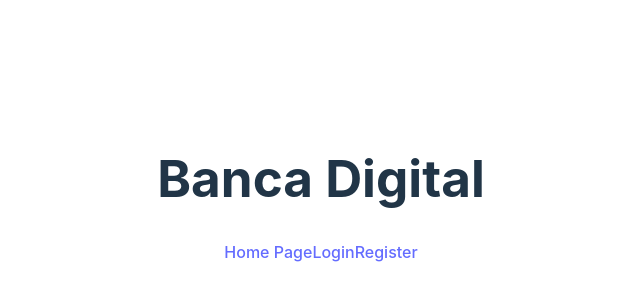
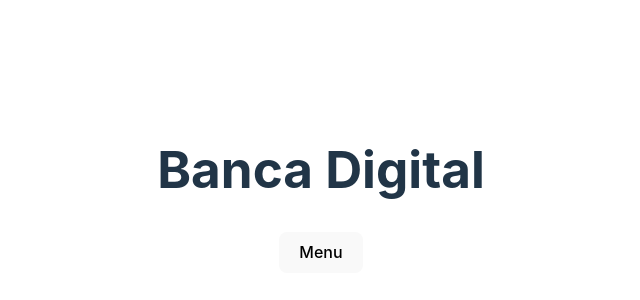
Before and after one commit to No-Country-simulation/c20-15-m-nest-react, a React (Vite) app: page / in a window 1280 px wide. Shown: the part 210-510 px from the top of the page, without its empty margins (319-959 px from the left). Built offline with nearby package versions, Linux system fonts and the light colour scheme.

Commit message:
Mayor Dinamismo NavBar

```diff
--- a/src/components/HomePage.jsx
+++ b/src/components/HomePage.jsx
@@ -9,3 +9,5 @@ function HomePage(props){
 
 
 }
+
+export default HomePage;
--- a/src/components/NavBar.jsx
+++ b/src/components/NavBar.jsx
@@ -1,33 +1,56 @@
 import React from "react";
-
+import { useState } from "react";
 //
 
 function NavBar() {
+    const [DropDownListActive,setDropDownListActiveState] = useState(false)
+
+
+    const Dirs = [
+        {direccion:'/',titulo:'Home',requireLogin:false},
+        {direccion:'login',titulo:'Login',requireLogin:false},
+        {direccion:'register',titulo:'Register',requireLogin:false},
+        {direccion:'historial',titulo:'Historial',requireLogin:true},
+        {direccion:'transferencias',titulo:'Transferencia',requireLogin:true}
+    ]
 
     //const isLoggedIn = props.isAuthenticated;
-    //hasta tener login.
-    const isLoggedIn = false;
+    //reworkear con conexion db
+    const isLoggedIn = true;
 
+    // Dropdown links visible/not
 
+    const openCloseMenu = () => {
+        setDropDownListActiveState(!DropDownListActive);
+        console.log("hi");
+    }
 
     return(
 
         <header>
 
                 <h1>Banca Digital</h1>
+                <div>
+                    <button onClick={openCloseMenu}>Menu</button>
 
-                <nav>
+                    {DropDownListActive && (
+                         <nav>
+
+                            {
+                                Dirs.filter((dir) => (!dir.requireLogin || isLoggedIn)).map((Dir,index) => (
+                                    <a key={index} href={Dir.direccion}>{Dir.titulo}</a>
+                                ))
+                            }
 
 
-                   <a href="/">Home Page</a>
 
-                   <a href="/login">Login</a>
+                     </nav>
+                    )}
 
-                   <a href="/register">Register</a>
 
-                   {isLoggedIn && (<><a href="/historial">Historial de Transacciones</a><a href="/">Transferencias</a></>)}
 
-                </nav>
+                </div>
+
 
         </header>
     )
```
